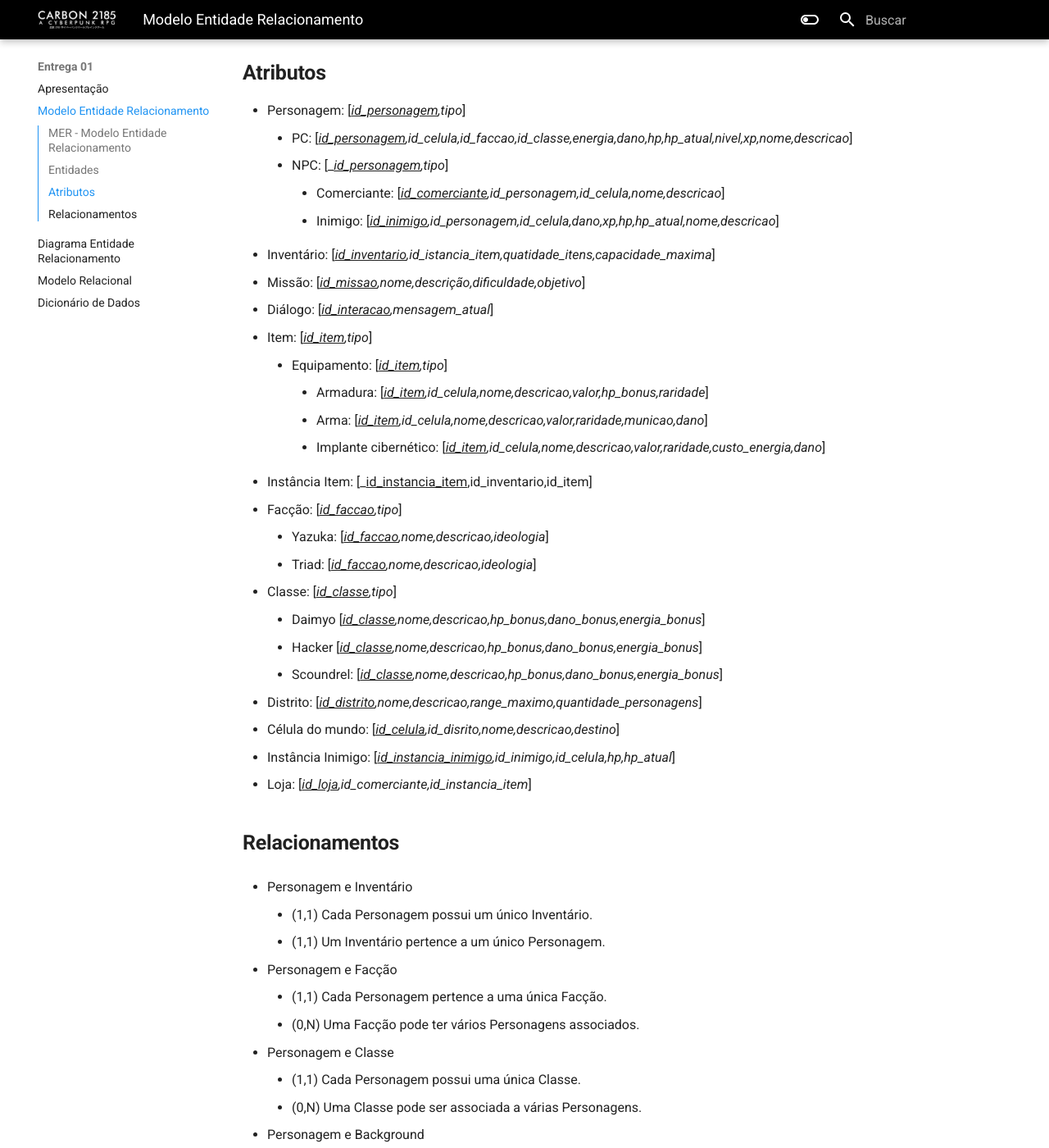
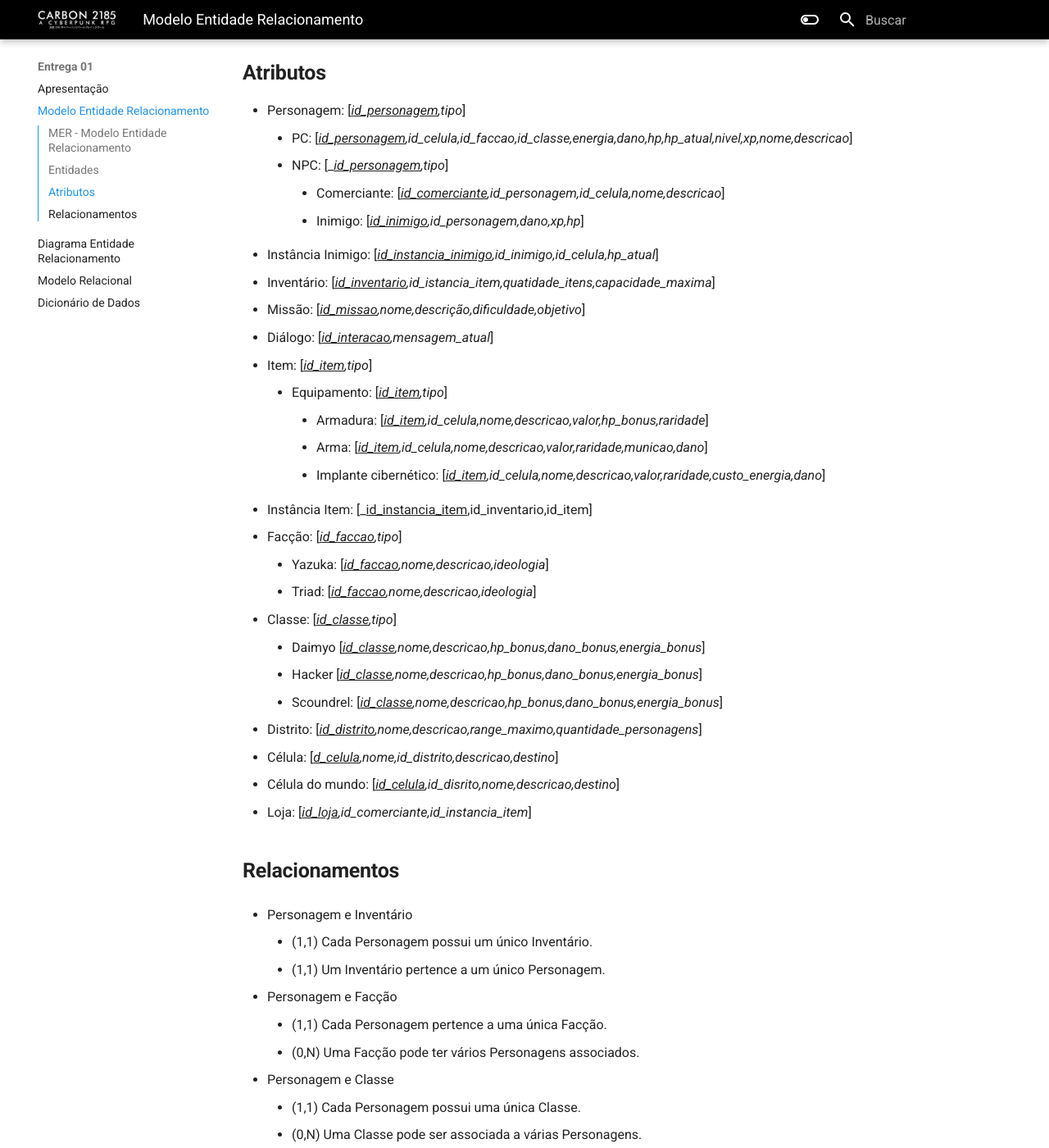
Before and after one commit to SBD1/2024.2-Carbon2185, an MkDocs documentation site: the page built from docs/entrega-1/MER.md, in a window 1280 px wide and 1400 px high, scrolled down 1263 px. Shown: the whole window at 82% size. Built offline with MkDocs 1.6.1 and Material for MkDocs 9.7.7, drawn with Linux system fonts in a browser that asks for light colours; some of the changed lines change nothing that is shown.

Commit message:
Alterações MER

```diff
--- a/docs/entrega-1/MER.md
+++ b/docs/entrega-1/MER.md
@@ -38,7 +38,8 @@ O Modelo Entidade-Relacionamento é uma abordagem conceitual que organiza as inf
     - PC: [<ins>_id_personagem</ins>,id_celula,id_faccao,id_classe,energia,dano,hp,hp_atual,nivel,xp,nome,descricao_]
     - NPC: [_<ins>_id_personagem</ins>,tipo_]
         - Comerciante: [_<ins>id_comerciante</ins>,id_personagem,id_celula,nome,descricao_]
-        - Inimigo: [_<ins>id_inimigo</ins>,id_personagem,id_celula,dano,xp,hp,hp_atual,nome,descricao_]
+        - Inimigo: [_<ins>id_inimigo</ins>,id_personagem,dano,xp,hp_]
+- Instância Inimigo: [_<ins>id_instancia_inimigo</ins>,id_inimigo,id_celula,hp_atual_]
 - Inventário: [_<ins>id_inventario</ins>,id_istancia_item,quatidade_itens,capacidade_maxima_]
 - Missão: [_<ins>id_missao</ins>,nome,descrição,dificuldade,objetivo_]
 - Diálogo: [_<ins>id_interacao</ins>,mensagem_atual_]
@@ -56,8 +57,8 @@ O Modelo Entidade-Relacionamento é uma abordagem conceitual que organiza as inf
     - Hacker [_<ins>id_classe</ins>,nome,descricao,hp_bonus,dano_bonus,energia_bonus_]
     - Scoundrel: [_<ins>id_classe</ins>,nome,descricao,hp_bonus,dano_bonus,energia_bonus_]
 - Distrito: [_<ins>id_distrito</ins>,nome,descricao,range_maximo,quantidade_personagens_]
+- Célula: [_<ins>d_celula</ins>,nome,id_distrito,descricao,destino_]
 - Célula do mundo: [_<ins>id_celula</ins>,id_disrito,nome,descricao,destino_]
-- Instância Inimigo: [_<ins>id_instancia_inimigo</ins>,id_inimigo,id_celula,hp,hp_atual_]
 - Loja: [_<ins>id_loja</ins>,id_comerciante,id_instancia_item_]
 
 
```
